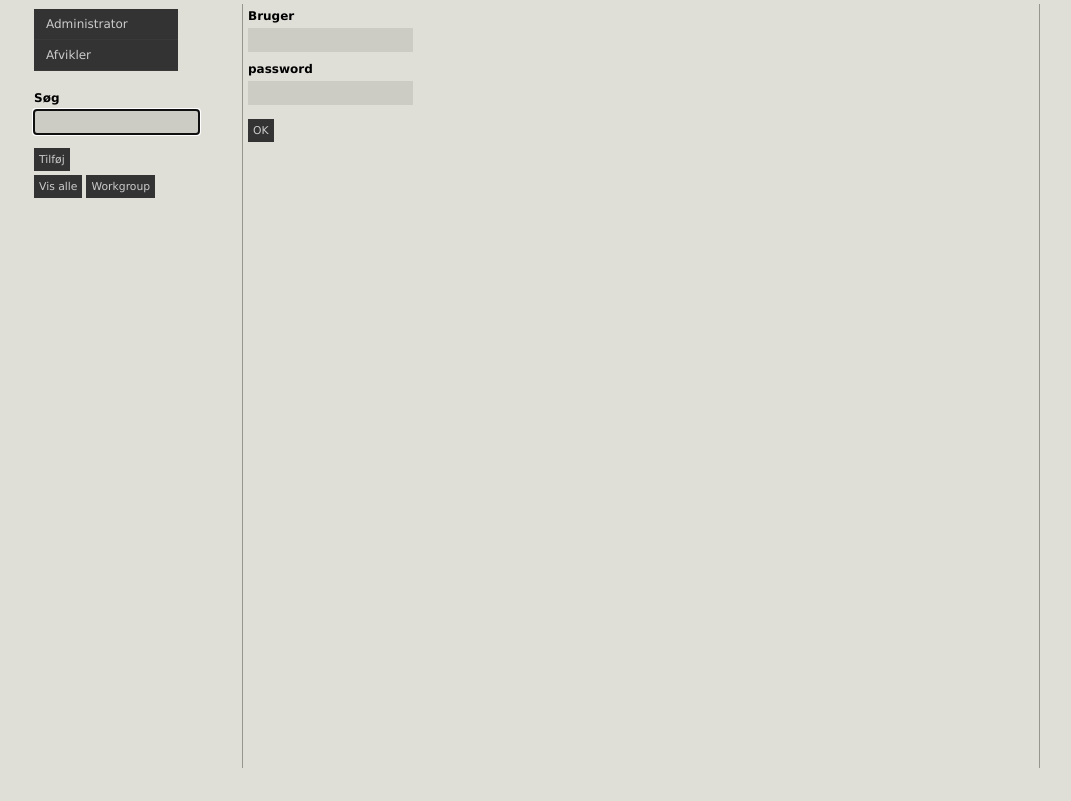
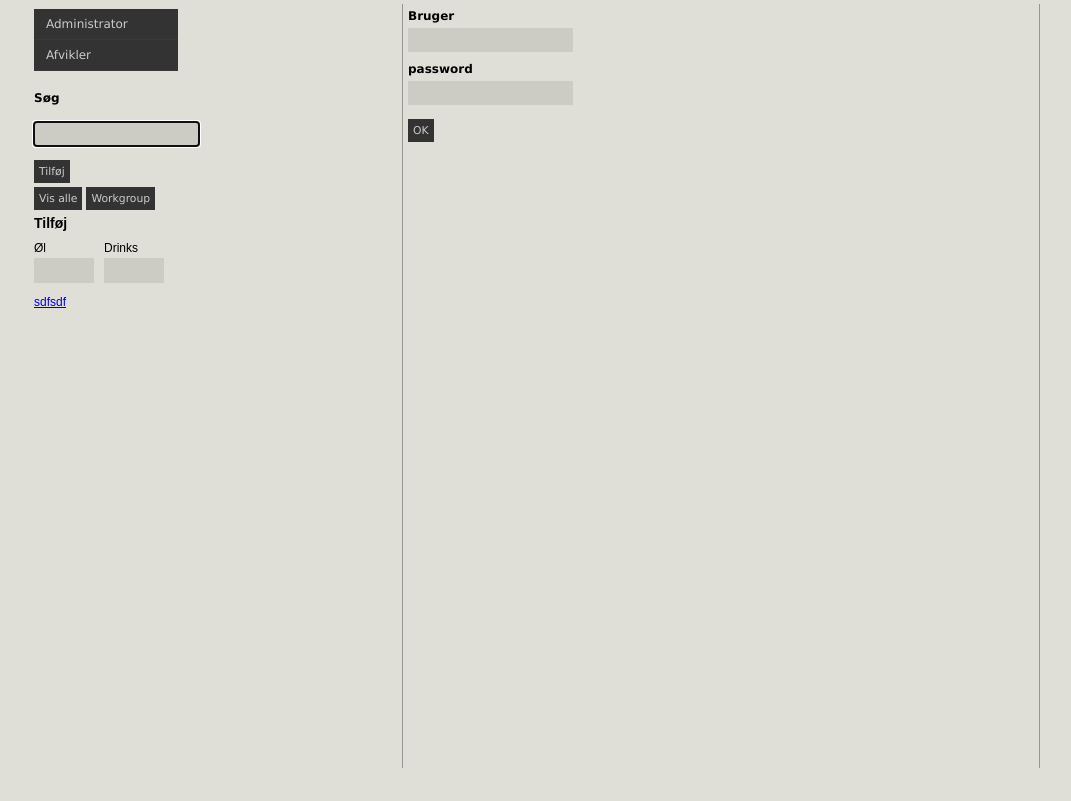
Before and after one commit to PSU-A1-1/Backend, a PHP site: page / in a window 1280 px wide. Shown: the part 243-1044 px from the top of the page, without its empty margins (4-1075 px from the left). Run offline with PHP 8.4, Linux system fonts and the light colour scheme.

Commit message:
Final for now

```diff
--- a/View/CSS/main.css
+++ b/View/CSS/main.css
@@ -1,6 +1,7 @@
 @import url("common.css");
 @import url("menu.css");
 @import url("grid.css");
+@import url("styles.css");
 
 
 
--- /dev/null
+++ b/View/CSS/styles.css
@@ -0,0 +1,166 @@
+/* basic styles */
+
+* {
+	margin: 0;
+	padding: 0;
+}
+
+
+
+p {
+	width: 360px;
+	margin: 0px 0px 20px 0px;
+}
+
+ul {
+	margin: 5px 0px 15px 0px;
+	padding: 0px;
+}
+
+li {
+	margin-left: 20px;
+}
+
+
+/* form styles */
+
+form {
+	width: 360px;
+	text-align: left;
+}
+
+fieldset {
+	margin: 0;
+	border: 0;
+	padding: 0;
+}
+
+legend {
+	display: none;
+}
+
+form h3 {
+	clear: both;
+	padding: 5px 0px 10px 0px;
+	font-size: 14px;
+}
+
+form label {
+	display: block;
+	width: 310px;
+	font-size: 12px;
+	line-height: 14px;
+	padding: 0px 0px 12px 0px;
+}
+
+form input {
+	display: block;
+	margin-top: 3px;
+}
+
+form select {
+	float: left;
+	display: block;
+}
+
+form label.field-first,
+form label.field-address,
+form label.field-city,
+form label.field-email {
+	clear: left;
+}
+
+form label.field-first,
+form label.field-last,
+form label.field-city,
+form label.field-email,
+form label.field-phone {
+	float: left;
+	margin: 0px 0px 0px 0px;
+	width: 70px;
+}
+
+form label.field-first input,
+form label.field-last input,
+form label.field-email input,
+form label.field-city input,
+form label.field-phone input {
+	float: left;
+	width: 50px;
+	padding: 5px;
+	background-color: #cccbc4;
+	border: none;
+}
+
+form label.field-state {
+	float: left;
+	margin-right: 10px;
+	width: 60px;
+}
+
+form label.field-state select {
+	width: 60px;
+	float: left;
+	margin-top: 3px;
+}
+
+form label.field-zip {
+	float: left;
+	width: 80px;
+}
+
+form label.field-zip input {
+	float: left;
+	width: 80px;
+}
+
+form label.field-address {
+	float: left;
+	width: 310px;
+	margin: 0px 0px 0px 0px;
+}
+
+form label.field-address input {
+	float: left;
+	width: 310px;
+	padding: 0px;
+}
+
+form input#radiobutton_1,
+form input#radiobutton_2,
+form input#radiobutton_3,
+form input#radiobutton_4 {
+	clear: left;
+	float: left;
+	padding: 0px;
+	margin: 0px 0px 0px 0px;
+}
+
+form label.radioitem {
+	clear: none;
+	margin: 0px 0px 0px 25px;
+	padding: 0px 0px 15px 0px;
+}
+
+textarea {
+	display: block;
+}
+
+form input#checkbox_1,
+form input#checkbox_2,
+form input#checkbox_3 {
+	clear: both;
+	float: left;
+	padding: 0px;
+	margin: 0px;
+}
+
+form label.field-checkbox {
+	clear: none;
+	margin: 0px 0px 0px 25px;
+	padding: 0px 0px 15px 0px;
+}
+
+form textarea {
+	margin-top: 3px;
+}
--- a/View/search_view.php
+++ b/View/search_view.php
@@ -25,7 +25,21 @@
 </form>
 
 
-
+<form action="" method="post">
+<h3>Tilføj</h3>
+		<fieldset>
+		  <p>
+			  <label class="field-first">Øl
+			    <input name="first_name" type="text" value="" />
+		      </label>
+			  <label class="field-last">Drinks
+			    <input type="text" name="last_name" value="" />
+		      </label>
+		  </p>
+			<p><br style="clear: left;" />
+		    <a class="button" href="#">sdfsdf</a></p>
+		</fieldset>
+			</form>
 <!--
 <div>
 	<ul id="box">
```
